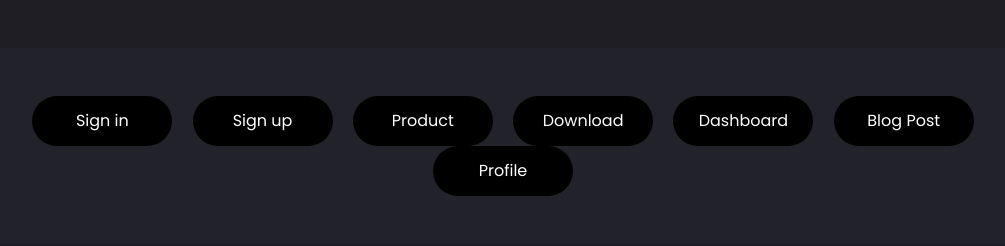
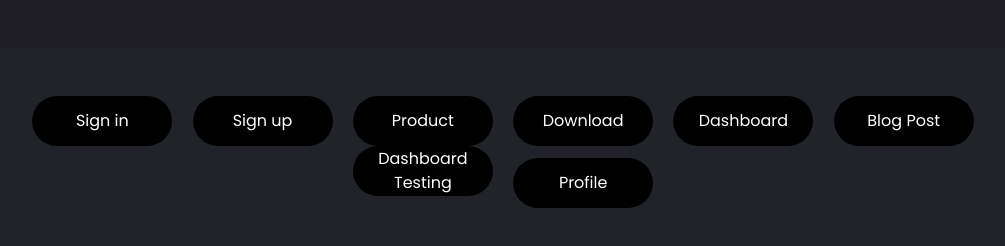
Before and after one commit to Mahmudul-Hasan-Shawon/Dark_theme_Website, a plain HTML site: page index.html in a window 1280 px wide. Shown: the whole page, without its empty margins (137-1142 px from the left). Drawn offline with nearby package versions, Linux system fonts and the light colour scheme.

Commit message:
dashboard testing added

```diff
--- a/index.html
+++ b/index.html
@@ -20,6 +20,7 @@
                 <a class="px-2" href="download.html"><button type="button" class="btn_home">Download</button></a>
                 <a class="px-2" href="dashboard.html"><button type="button" class="btn_home">Dashboard</button></a>
                 <a class="px-2" href="blog_post.html"><button type="button" class="btn_home">Blog Post</button></a>
+                <a class="px-2" href="./dashboard_test.html"><button type="button" class="btn_home">Dashboard Testing</button></a>
                 <a class="px-2" href="https://mahmudul-hasan-shawon.github.io/"><button type="button" class="btn_home">Profile</button></a>
 
             </div>
```
